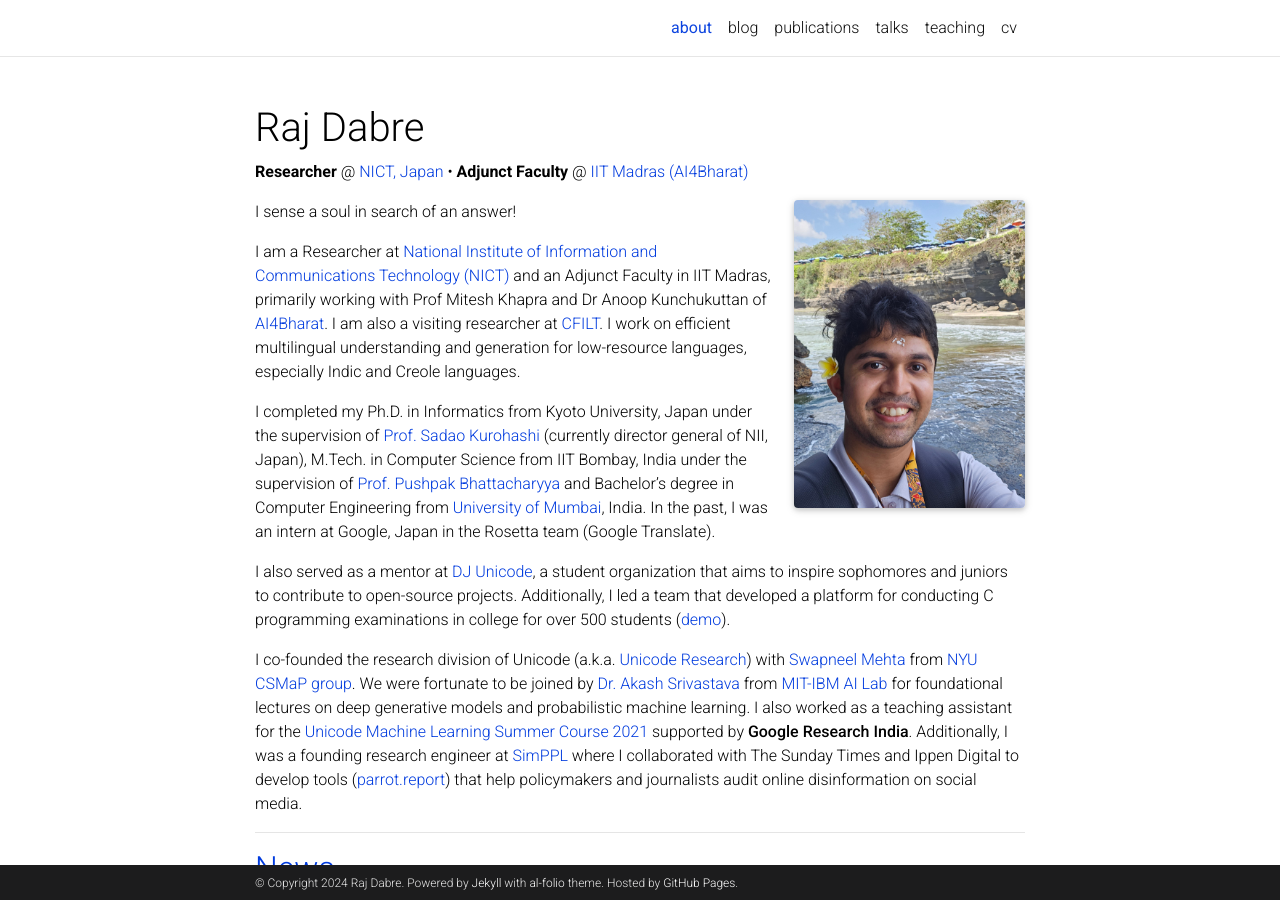
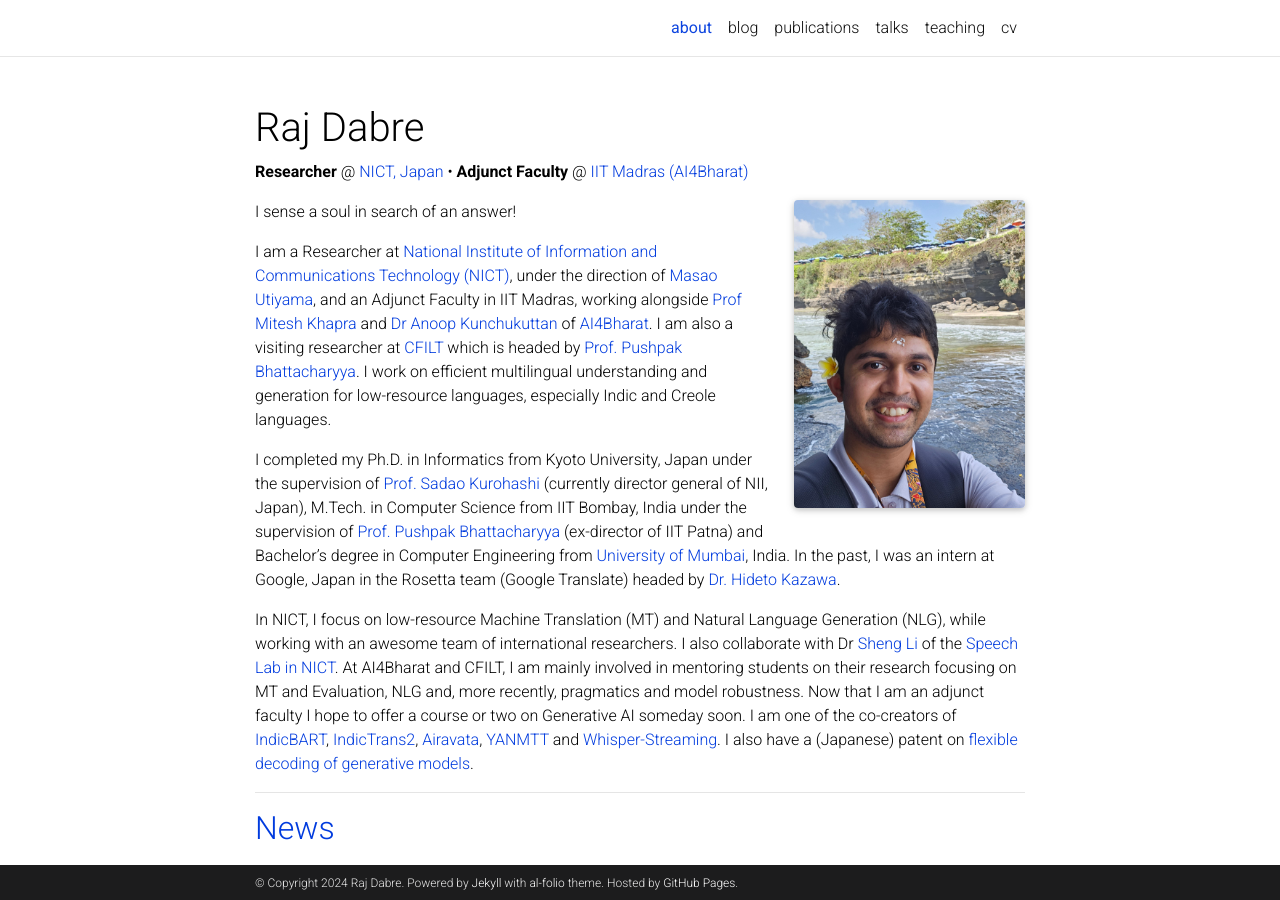
Before and after one commit to prajdabre/prajdabre.github.io, a Jekyll site: the page built from _pages/about.md, in a window 1280 px wide and 900 px high. Built offline with Jekyll 4.4.1, drawn with Linux system fonts in a browser that asks for light colours; full-size pictures stand in for the smaller copies a plugin makes; comment, search, counter and statistics services are not loaded; a style sheet for code colours, icons or effects is not loaded.

Commit message:
Update about.md

```diff
--- a/_pages/about.md
+++ b/_pages/about.md
@@ -18,13 +18,11 @@ social: true # includes social icons at the bottom of the page
 
 I sense a soul in search of an answer!
 
-I am a Researcher at [National Institute of Information and Communications Technology (NICT)](https://astrec.nict.go.jp/en/) and an Adjunct Faculty in IIT Madras, primarily working with Prof Mitesh Khapra and Dr Anoop Kunchukuttan of [AI4Bharat](https://ai4bharat.org/). I am also a visiting researcher at [CFILT](https://www.cfilt.iitb.ac.in/). I work on efficient multilingual understanding and generation for low-resource languages, especially Indic and Creole languages.
+I am a Researcher at [National Institute of Information and Communications Technology (NICT)](https://astrec.nict.go.jp/en/), under the direction of [Masao Utiyama](https://att-astrec.nict.go.jp/member/mutiyama/index.html), and an Adjunct Faculty in IIT Madras, working alongside [Prof Mitesh Khapra](http://www.cse.iitm.ac.in/~miteshk/) and [Dr Anoop Kunchukuttan](http://anoopk.in/) of [AI4Bharat](https://ai4bharat.org/). I am also a visiting researcher at [CFILT](https://www.cfilt.iitb.ac.in/) which is headed by [Prof. Pushpak Bhattacharyya](https://www.cse.iitb.ac.in/~pb/). I work on efficient multilingual understanding and generation for low-resource languages, especially Indic and Creole languages.
 
-I completed my Ph.D. in Informatics from Kyoto University, Japan under the supervision of [Prof. Sadao Kurohashi](https://www.nii.ac.jp/en/faculty/director/) (currently director general of NII, Japan), M.Tech. in Computer Science from IIT Bombay, India under the supervision of [Prof. Pushpak Bhattacharyya](https://www.cse.iitb.ac.in/~pb/) and Bachelor’s degree in Computer Engineering from [University of Mumbai](https://www.sfit.ac.in/), India. In the past, I was an intern at Google, Japan in the Rosetta team (Google Translate).
+I completed my Ph.D. in Informatics from Kyoto University, Japan under the supervision of [Prof. Sadao Kurohashi](https://www.nii.ac.jp/en/faculty/director/) (currently director general of NII, Japan), M.Tech. in Computer Science from IIT Bombay, India under the supervision of [Prof. Pushpak Bhattacharyya](https://www.cse.iitb.ac.in/~pb/) (ex-director of IIT Patna) and Bachelor’s degree in Computer Engineering from [University of Mumbai](https://www.sfit.ac.in/), India. In the past, I was an intern at Google, Japan in the Rosetta team (Google Translate) headed by [Dr. Hideto Kazawa](https://research.google/people/hideto-kazawa/).
 
-I also served as a mentor at [DJ Unicode](https://www.djunicode.in/), a student organization that aims to inspire sophomores and juniors to contribute to open-source projects. Additionally, I led a team that developed a platform for conducting C programming examinations in college for over 500 students ([demo](https://www.youtube.com/watch?v=kn7lwJoYfuU)).
-
-I co-founded the research division of Unicode (a.k.a. [Unicode Research](https://unicode-research.netlify.app/people/)) with [Swapneel Mehta](https://mehtaver.se/) from [NYU CSMaP group](https://csmapnyu.org/). We were fortunate to be joined by [Dr. Akash Srivastava](https://akashgit.github.io/) from [MIT-IBM AI Lab](https://mitibmwatsonailab.mit.edu/) for foundational lectures on deep generative models and probabilistic machine learning. I also worked as a teaching assistant for the [Unicode Machine Learning Summer Course 2021](https://djunicode.github.io/umlsc-2021/) supported by **Google Research India**. Additionally, I was a founding research engineer at [SimPPL](https://simppl.org/) where I collaborated with The Sunday Times and Ippen Digital to develop tools ([parrot.report](https://parrot.report/)) that help policymakers and journalists audit online disinformation on social media.
+In NICT, I focus on low-resource Machine Translation (MT) and Natural Language Generation (NLG), while working with an awesome team of international researchers. I also collaborate with Dr [Sheng Li](https://halspeech.github.io/) of the [Speech Lab in NICT](https://ast-astrec.nict.go.jp/en/). At AI4Bharat and CFILT, I am mainly involved in mentoring students on their research focusing on MT and Evaluation, NLG and, more recently, pragmatics and model robustness. Now that I am an adjunct faculty I hope to offer a course or two on Generative AI someday soon. I am one of the co-creators of [IndicBART](https://github.com/AI4Bharat/indic-bart), [IndicTrans2](https://github.com/AI4Bharat/IndicTrans2), [Airavata](https://ai4bharat.github.io/airavata/), [YANMTT](https://github.com/prajdabre/yanmtt) and [Whisper-Streaming](https://github.com/ufal/whisper_streaming). I also have a (Japanese) patent on [flexible decoding of generative models](https://patents.google.com/patent/JP7297286B2/ja).
 
 <hr>
 
```
